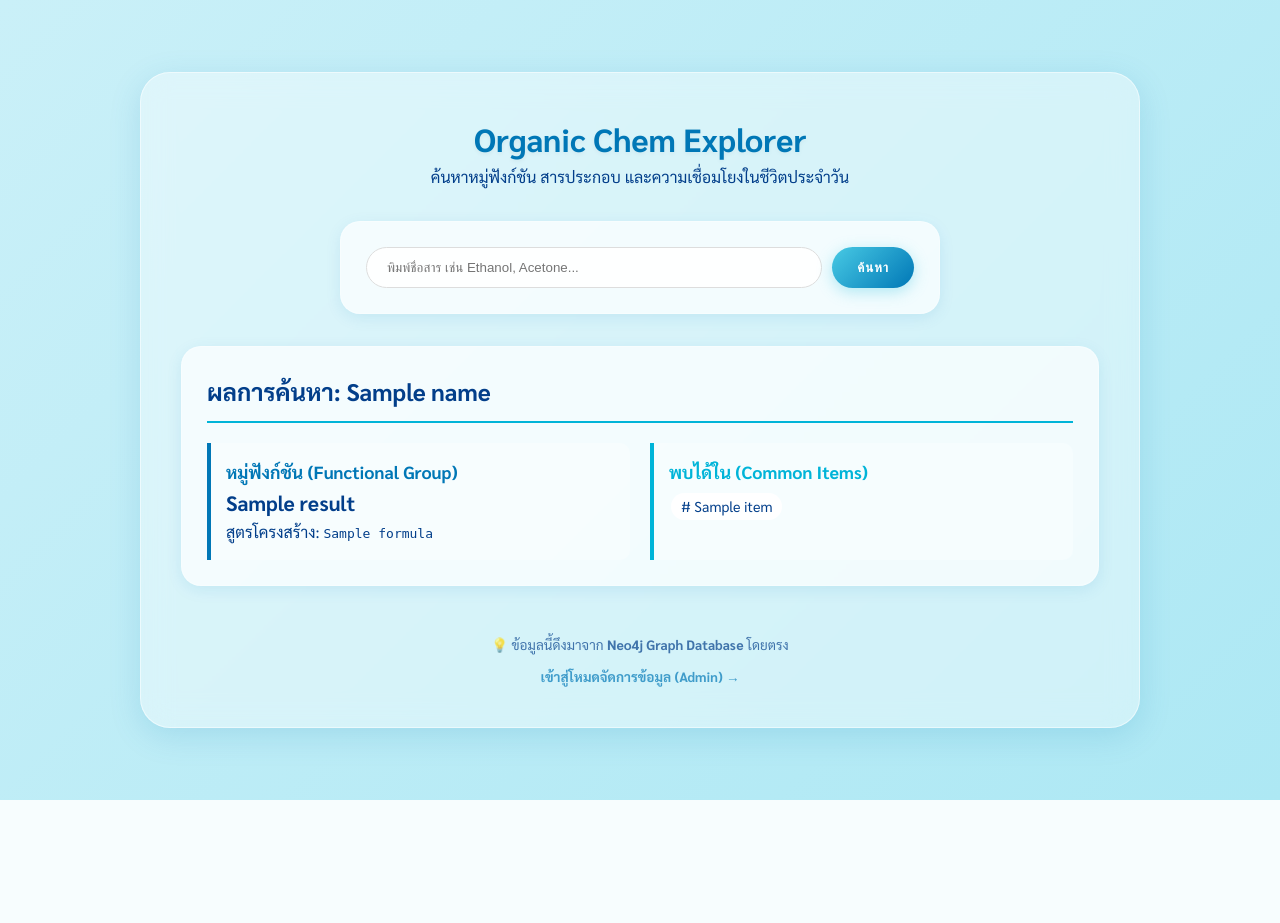
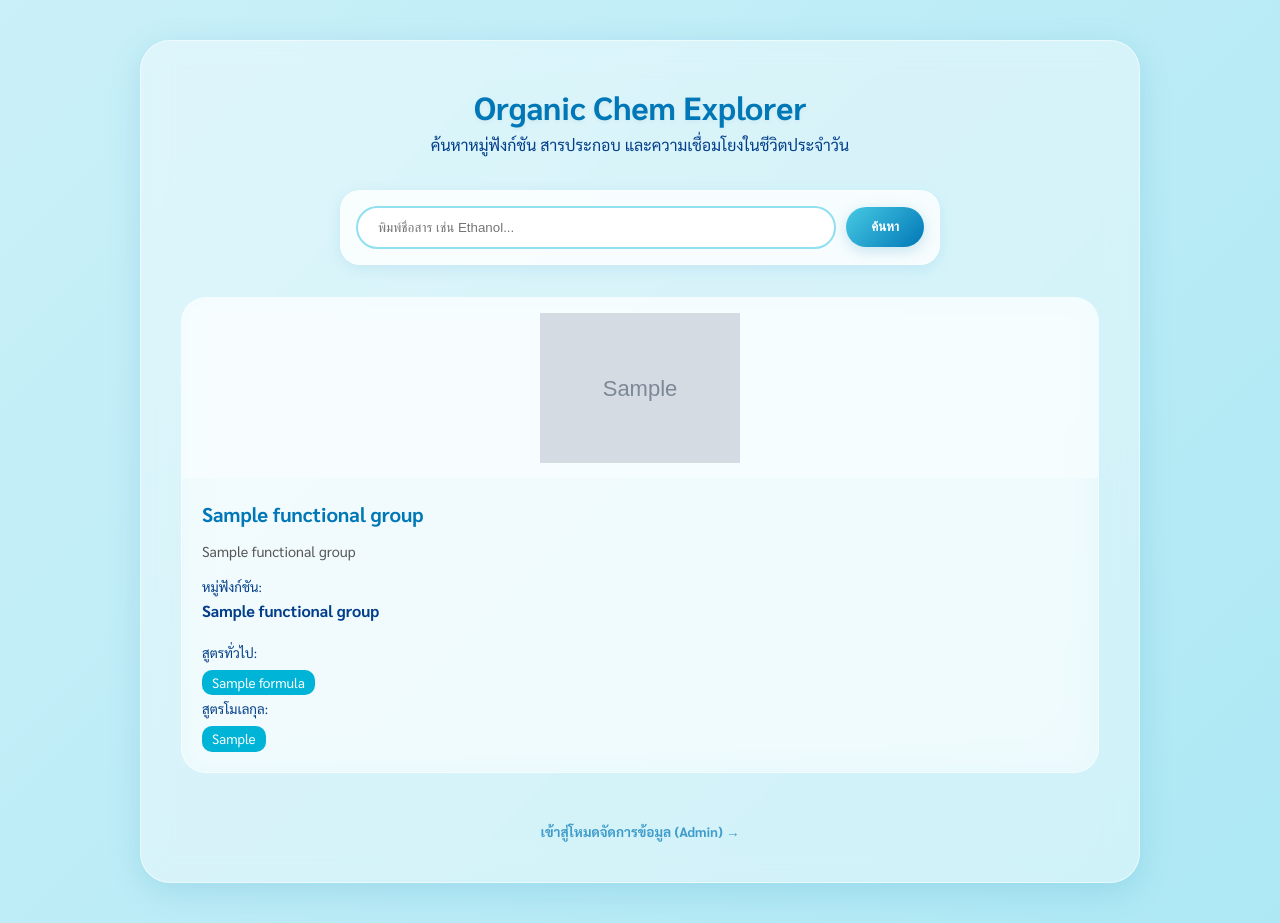
Before and after one commit to PhitchakornJalas/organic-chem-app, a Flask app: template app/templates/index.html in a window 1280 px wide. Before the commit the page ends 800 px from the top, so only its background shows below. Run offline with Flask 3, Linux system fonts and the light colour scheme; the template is opened without the code that fills it: most values are stand-ins (such as "Sample title", 1, 10 or a date in 2020); grey boxes marked "Sample" are stand-in pictures.

Commit message:
index show generalFunctionalGroup

```diff
--- a/app/main.py
+++ b/app/main.py
@@ -13,7 +13,21 @@ driver = GraphDatabase.driver(uri, auth=(user, password))
 
 @app.route('/')
 def index():
-    return render_template('index.html')
+    with driver.session() as session:
+        query = """
+        MATCH (f:FunctionalGroup)
+        RETURN f.name_en AS name_en,
+               f.name_th AS name_th,
+               f.formula AS formula,
+               f.molecularFormula AS molecularFormula,
+               f.groupName AS groupName,
+               f.image AS image
+        ORDER BY f.id ASC
+        """
+        results = session.run(query)
+        functional_groups = [record.data() for record in results]
+
+    return render_template('index.html', functional_groups=functional_groups)
 
 if __name__ == '__main__':
     # host='0.0.0.0' สำคัญมากเพื่อให้เข้าถึงจากนอก Container ได้
--- a/app/static/css/style.css
+++ b/app/static/css/style.css
@@ -86,22 +86,129 @@ body {
     filter: brightness(1.1);
 }
 
-/* ส่วนของ Search Input */
-input[type="text"] {
-    background: rgba(255, 255, 255, 0.9);
-    border: 2px solid #90e0ef;
-    border-radius: 50px;
-    padding: 12px 25px;
-    outline: none;
-    color: var(--text-color);
-    transition: border 0.3s;
+/* Container ของช่องค้นหา */
+.search-container {
+    max-width: 600px;
+    margin: 0 auto;
+    padding: 15px !important; /* ลด padding ลงนิดหน่อยสำหรับมือถือ */
+    background: rgba(255, 255, 255, 0.8);
 }
 
-input[type="text"]:focus {
-    border-color: var(--primary-color);
+/* จัดเลย์เอาต์ภายใน Form */
+.search-form {
+    display: flex;
+    align-items: center;
+    gap: 10px; /* ระยะห่างระหว่างช่องพิมพ์กับปุ่ม */
+    width: 100%;
+}
+
+/* ปรับช่อง Input ให้ยืดเต็มพื้นที่ที่เหลือ */
+.search-input {
+    flex: 1; /* สำคัญ: ทำให้ช่อง input ยาวที่สุดเท่าที่จะทำได้โดยไม่เบียดปุ่ม */
+    min-width: 0; /* ป้องกัน input ดันปุ่มหลุดจอ */
+    border-radius: 50px;
+    border: 2px solid #90e0ef;
+    padding: 12px 20px;
+    outline: none;
+}
+
+/* ปรับแต่งปุ่มค้นหาให้สวยและคงที่ */
+.btn-search {
+    background: linear-gradient(135deg, #48cae4, #0077b6);
+    color: white;
+    border: none;
+    padding: 12px 25px;
+    border-radius: 50px;
+    font-weight: bold;
+    cursor: pointer;
+    white-space: nowrap; /* ป้องกันตัวอักษร "ค้นหา" ตัดบรรทัด */
+    box-shadow: 0 4px 15px rgba(0, 119, 182, 0.2);
+    transition: all 0.3s;
+}
+
+/* สำหรับหน้าจอมือถือที่แคบมากๆ (ไม่เกิน 480px) */
+@media (max-width: 480px) {
+    .search-form {
+        flex-direction: column; /* เปลี่ยนจากเรียงแถวเป็นเรียงบนล่าง */
+        border-radius: 20px;
+    }
+    .btn-search {
+        width: 100%; /* ปุ่มยาวเต็มจอในมือถือ */
+    }
+    .search-input {
+        width: 100%;
+    }
 }
 
 h1.title-main {
     color: var(--primary-color);
     text-shadow: 0 2px 4px rgba(0, 0, 0, 0.05);
 }
+
+/* Container สำหรับรวมการ์ดทั้งหมด */
+.groups-grid {
+    display: grid;
+    /* แบ่งเป็น 3 คอลัมน์บนจอใหญ่, 2 บนแท็บเล็ต, 1 บนมือถือ */
+    grid-template-columns: repeat(auto-fit, minmax(280px, 1fr));
+    gap: 25px;
+    margin-top: 2rem;
+}
+
+/* ปรับการ์ดเป็นแนวตั้ง (Vertical Card) */
+.card-vertical {
+    background: var(--glass-bg);
+    backdrop-filter: blur(15px);
+    border-radius: 25px;
+    border: 1px solid var(--glass-border);
+    overflow: hidden;
+    display: flex;
+    flex-direction: column; /* เรียงจากบนลงล่าง */
+    transition: all 0.3s ease;
+    height: 100%;
+}
+
+.card-vertical:hover {
+    transform: translateY(-10px);
+    box-shadow: var(--glass-shadow);
+}
+
+/* ส่วนรูปภาพอยู่ด้านบน */
+.card-top-image {
+    width: 100%;
+    height: 180px;
+    background: rgba(255, 255, 255, 0.4);
+    display: flex;
+    justify-content: center;
+    align-items: center;
+    padding: 15px;
+}
+
+.card-top-image img {
+    max-width: 100%;
+    max-height: 100%;
+    object-fit: contain;
+}
+
+/* ส่วนเนื้อหาอยู่ด้านล่าง */
+.card-body {
+    padding: 20px;
+    flex-grow: 1;
+    display: flex;
+    flex-direction: column;
+}
+
+.card-body h2 {
+    font-size: 1.25rem;
+    margin-bottom: 10px;
+    color: var(--primary-color);
+}
+
+.formula-tag {
+    background: var(--accent-color);
+    color: white;
+    padding: 2px 10px;
+    border-radius: 10px;
+    font-size: 0.85rem;
+    display: inline-block;
+    margin-top: 5px;
+}
--- a/app/templates/index.html
+++ b/app/templates/index.html
@@ -17,19 +17,50 @@
       <p>ค้นหาหมู่ฟังก์ชัน สารประกอบ และความเชื่อมโยงในชีวิตประจำวัน</p>
     </header>
 
-    <section style="grid-column: 1 / -1;">
-      <div class="card" style="max-width: 600px; margin: 0 auto;">
-        <form action="/search" method="post" style="display: flex; gap: 10px;">
-          <input type="text" name="compound" placeholder="พิมพ์ชื่อสาร เช่น Ethanol, Acetone..." required
-            style="flex: 1; border-radius: 25px; border: 1px solid #ddd; padding: 12px 20px;">
-          <button type="submit" class="btn-primary">ค้นหา</button>
+    <section style="grid-column: 1 / -1; margin-bottom: 2rem;">
+      <div class="card search-container">
+        <form action="/search" method="post" class="search-form">
+          <input type="text" name="compound" placeholder="พิมพ์ชื่อสาร เช่น Ethanol..." required class="search-input">
+          <button type="submit" class="btn-search">ค้นหา</button>
         </form>
       </div>
     </section>
 
     <main style="grid-column: 1 / -1; margin-top: 2rem;">
 
-      {% if result %}
+      <div class="groups-grid">
+        {% for f in functional_groups %}
+        <div class="card-vertical">
+          <div class="card-top-image">
+            <img src="{{ url_for('static', filename='images/' + f.image) }}" alt="{{ f.name_en }}">
+          </div>
+
+          <div class="card-body">
+            <h2>{{ f.name_th }}</h2>
+            <p style="font-size: 0.9rem; color: #555; margin-bottom: 10px;">
+              {{ f.name_en }}
+            </p>
+
+            <div style="margin-bottom: 15px;">
+              <small>หมู่ฟังก์ชัน:</small>
+              <div style="font-weight: bold;">{{ f.groupName }}</div>
+            </div>
+
+            <div style="margin-top: auto;">
+              <small>สูตรทั่วไป:</small>
+              <div><span class="formula-tag">{{ f.formula }}</span></div>
+            </div>
+
+            <div style="margin-top: auto;">
+              <small>สูตรโมเลกุล:</small>
+              <div><span class="formula-tag">{{ f.molecularFormula }}</span></div>
+            </div>
+          </div>
+        </div>
+        {% endfor %}
+      </div>
+
+      <!-- {% if result %}
       <div class="card">
         <h2 style="border-bottom: 2px solid var(--accent-color); padding-bottom: 10px;">
           ผลการค้นหา: <span style="color: var(--text-color);">{{ name }}</span>
@@ -69,10 +100,9 @@
         <p style="color: #cc0000; font-weight: bold;">⚠️ {{ error }}</p>
         <p style="font-size: 0.9rem;">ลองค้นหาชื่อสารอื่น หรือตรวจสอบตัวสะกดอีกครั้งครับ</p>
       </div>
-      {% endif %}
+      {% endif %} -->
 
       <div style="margin-top: 3rem; text-align: center; opacity: 0.7; font-size: 0.85rem;">
-        <p>💡 ข้อมูลนี้ดึงมาจาก <strong>Neo4j Graph Database</strong> โดยตรง</p>
         <div style="margin-top: 10px;">
           <a href="/admin"
             style="color: var(--primary-color); text-decoration: none; font-weight: bold;">เข้าสู่โหมดจัดการข้อมูล
```
